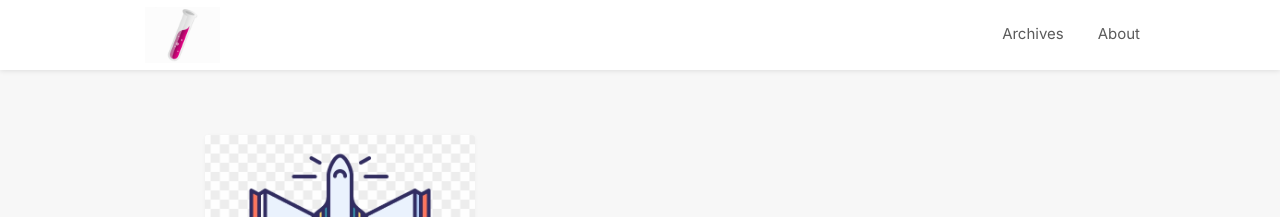
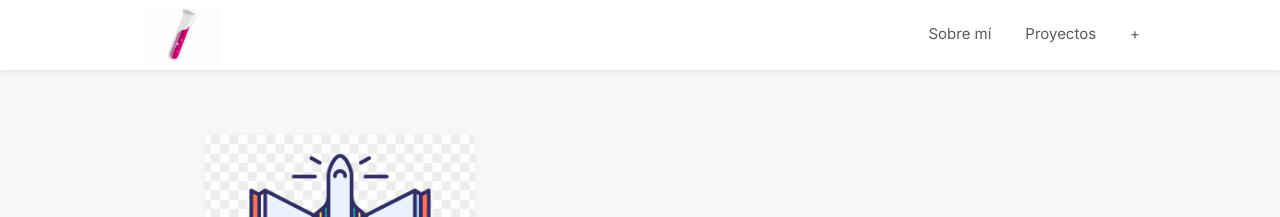
Before and after one commit to fatidro/web, a Jekyll site: the page built from index.html, in a window 1280 px wide. Shown: the top 217 px of the page. Built offline with Jekyll 4.4.1, drawn with Linux system fonts in a browser that asks for light colours; nearby versions of some CDN libraries; the list of posts is cut into pages by our own code; comment, search, counter and statistics services are not loaded.

Commit message:
Update header.html

```diff
--- a/_includes/header.html
+++ b/_includes/header.html
@@ -5,8 +5,9 @@
             <span>{{ site.name }}</span>
         </a>
         <div class="navbar-menu">
-            <a href="{{ '/archives' | prepend: site.baseurl }}">Archives</a>
-            <a href="{{ '/about' | prepend: site.baseurl }}">About</a>
+            <a href="{{ '/sobremi' | prepend: site.baseurl }}">Sobre mí</a>
+            <a href="{{ '/archives' | prepend: site.baseurl }}">Proyectos</a>
+            <a href="{{ '/mas' | prepend: site.baseurl }}">+</a>
         </div>
         <div class="navbar-mobile-menu" onclick="">
             <span class="icon-menu cross"><span class="middle"></span></span>
```
